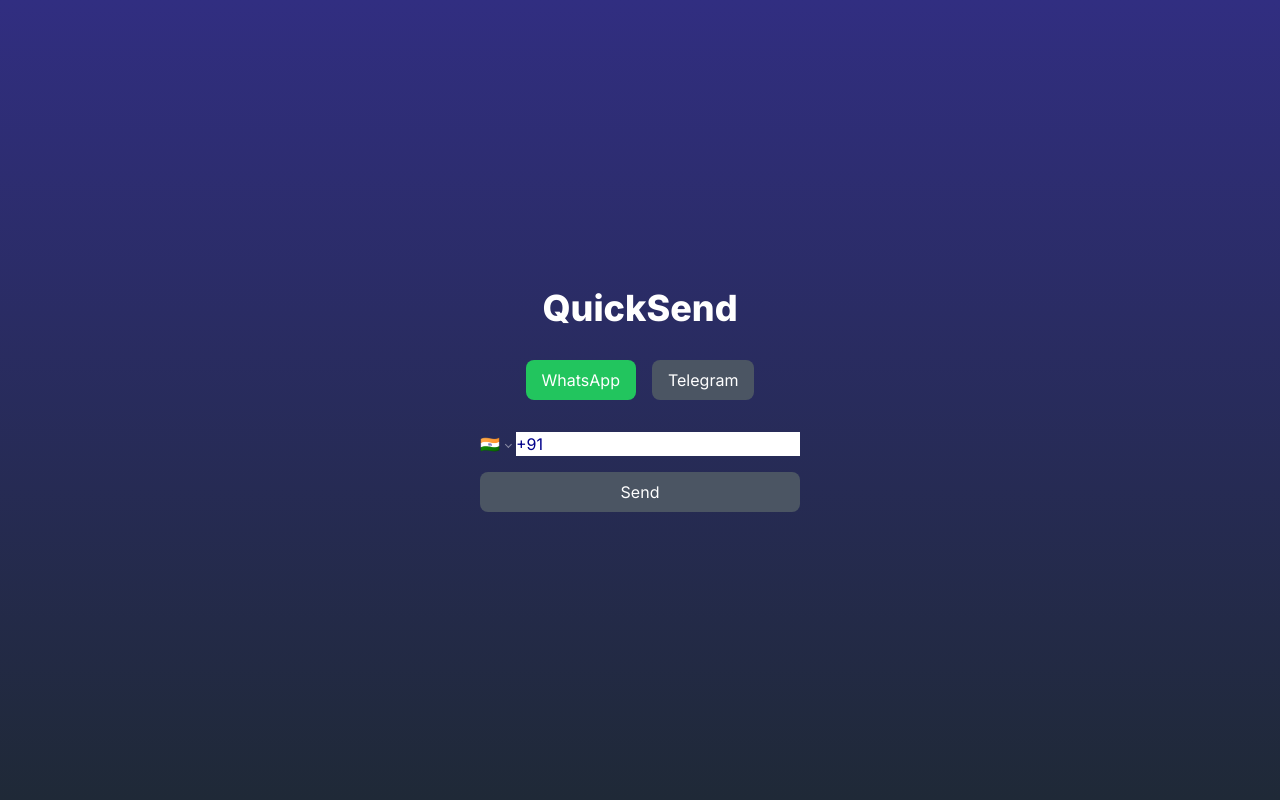
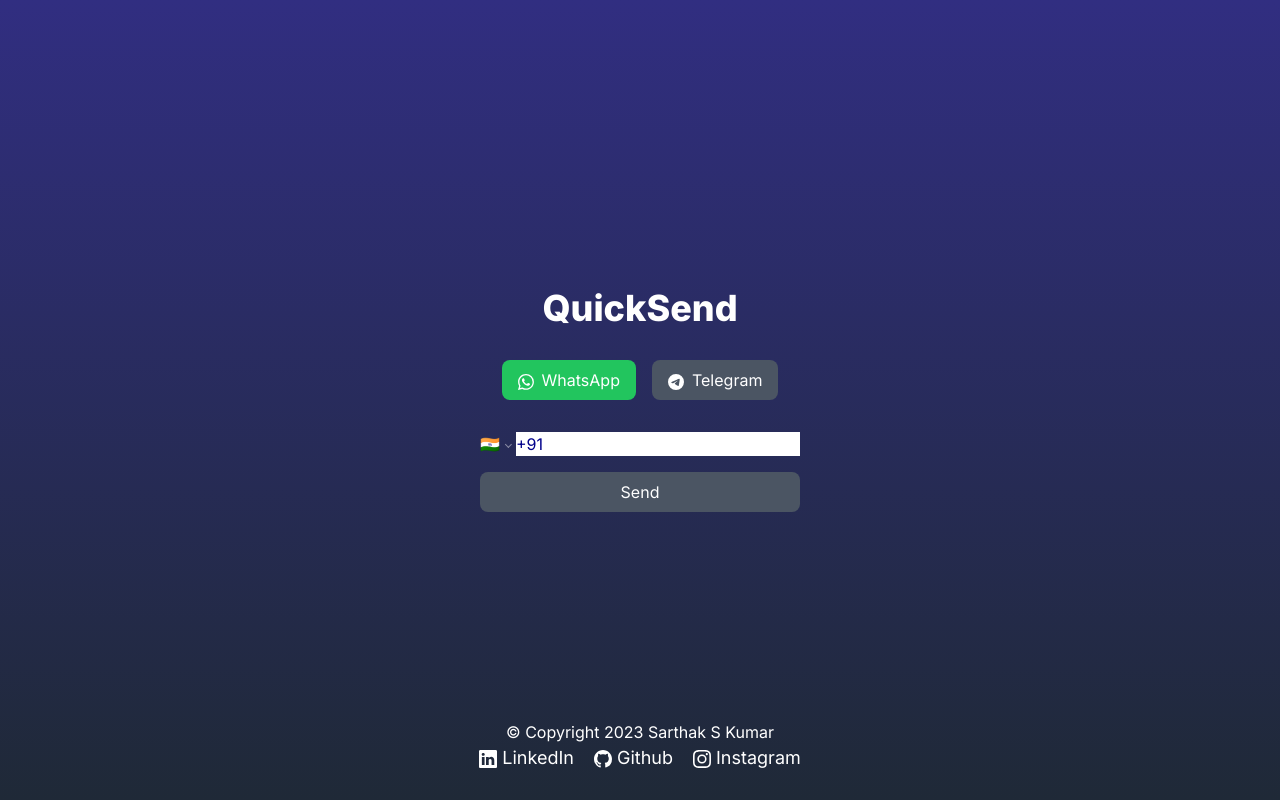
Before and after one commit to SarthakSKumar/QuickSend, a Next.js app: page / in a window 1280 px wide. Built offline with nearby package versions, Linux system fonts and the light colour scheme.

Commit message:
Add: icons and footer

```diff
--- a/package.json
+++ b/package.json
@@ -15,6 +15,7 @@
     "next": "13.5.4",
     "react": "18.2.0",
     "react-dom": "18.2.0",
+    "react-icons": "^4.11.0",
     "react-phone-number-input": "^3.3.6",
     "sass": "1.67.0",
     "typescript": "5.2.2"
--- a/src/app/page.js
+++ b/src/app/page.js
@@ -1,13 +1,14 @@
-"use client";
+'use client';
 
-import PhoneInput, { isValidPhoneNumber } from "react-phone-number-input";
-import { useState } from "react";
-import "react-phone-number-input/style.css"; // Import the CSS for PhoneInput
+import PhoneInput, { isValidPhoneNumber } from 'react-phone-number-input';
+import { useState } from 'react';
+import 'react-phone-number-input/style.css'; // Import the CSS for PhoneInput
+import { BsWhatsapp, BsTelegram, BsLinkedin, BsGithub, BsInstagram } from 'react-icons/bs';
 
 export default function Home() {
-  const [value, setValue] = useState("");
-  const [messenger, setMessenger] = useState("whatsapp");
-  const API_URL = messenger === "whatsapp" ? "https://wa.me" : "https://t.me";
+    const [value, setValue] = useState('');
+    const [messenger, setMessenger] = useState('whatsapp');
+    const API_URL = messenger === 'whatsapp' ? 'https://wa.me' : 'https://t.me';
 
     const handleMessengerChange = (newMessenger) => {
         setMessenger(newMessenger);
@@ -15,42 +16,40 @@
 
     const handleSendClick = () => {
         if (isValidPhoneNumber(value)) {
-      window.open(`${API_URL}/${value}`, "_blank");
+            window.open(`${API_URL}/${value}`, '_blank');
         }
     };
 
     return (
-    <main className="bg-gradient-to-b from-indigo-900 to-gray-800 min-h-screen flex flex-col items-center justify-center text-white">
-      <h1 className="text-4xl font-extrabold mb-8">QuickSend</h1>
-      <div className="mb-8">
+        <main className='bg-gradient-to-b from-indigo-900 to-gray-800 min-h-screen flex flex-col items-center justify-center text-white'>
+            <h1 className='text-4xl font-extrabold mb-8'>QuickSend</h1>
+            <div className='mb-8'>
                 <button
                     className={`${
-            messenger === "whatsapp"
-              ? "bg-green-500"
-              : "bg-gray-600 hover:bg-green-500"
+                        messenger === 'whatsapp' ? 'bg-green-500' : 'bg-gray-600 hover:bg-green-500'
                     } text-white px-4 py-2 rounded-lg`}
-          onClick={() => handleMessengerChange("whatsapp")}
+                    onClick={() => handleMessengerChange('whatsapp')}
                 >
+                    <BsWhatsapp className='inline-block mr-2' />
                     WhatsApp
                 </button>
                 <button
                     className={`${
-            messenger === "telegram"
-              ? "bg-blue-500"
-              : "bg-gray-600 hover:bg-blue-500"
+                        messenger === 'telegram' ? 'bg-blue-500' : 'bg-gray-600 hover:bg-blue-500'
                     } text-white px-4 py-2 rounded-lg ml-4`}
-          onClick={() => handleMessengerChange("telegram")}
+                    onClick={() => handleMessengerChange('telegram')}
                 >
+                    <BsTelegram className='inline-block mr-2' />
                     Telegram
                 </button>
             </div>
-      <div className="w-80">
+            <div className='w-80'>
                 <PhoneInput
                     classNames={{
-            countrySelect: "my-custom-country-select",
-            input: "my-custom-input",
+                        countrySelect: 'my-custom-country-select',
+                        input: 'my-custom-input',
                     }}
-          placeholder="Enter phone number"
+                    placeholder='Enter phone number'
                     countrySelectProps={{ unicodeFlags: true }}
                     value={value}
                     international
@@ -58,17 +57,15 @@
                         value
                             ? isValidPhoneNumber(value)
                                 ? undefined
-                : "Invalid phone number"
-              : "Phone number required"
+                                : 'Invalid phone number'
+                            : 'Phone number required'
                     }
                     onChange={setValue}
-          defaultCountry="IN"
+                    defaultCountry='IN'
                 />
                 <button
                     className={`${
-            isValidPhoneNumber(value)
-              ? "bg-blue-500 hover:bg-blue-600"
-              : "bg-gray-600"
+                        isValidPhoneNumber(value) ? 'bg-blue-500 hover:bg-blue-600' : 'bg-gray-600'
                     } text-white px-4 py-2 rounded-lg mt-4 w-full`}
                     onClick={handleSendClick}
                     disabled={!isValidPhoneNumber(value)}
@@ -76,6 +73,34 @@
                     Send
                 </button>
             </div>
+            <div className=' absolute bottom-0 w-full flex flex-col items-center p-5 justify-center '>
+                <p className=''>
+                    &copy; Copyright 2023{' '}
+                    <a
+                        href='https://github.com/SarthakSKumar/QuickSend'
+                        target='_blank'
+                    >
+                        Sarthak S Kumar
+                    </a>
+                </p>
+                <ul className=' flex gap-x-5 pb-2 text-sm sm:text-lg '>
+                    <li>
+                        <a href=''>
+                            <BsLinkedin className=' inline-block' /> LinkedIn
+                        </a>
+                    </li>
+                    <li>
+                        <a href=''>
+                            <BsGithub className=' inline-block' /> Github
+                        </a>
+                    </li>
+                    <li>
+                        <a href=''>
+                            <BsInstagram className=' inline-block' /> Instagram
+                        </a>
+                    </li>
+                </ul>
+            </div>
         </main>
     );
 }
```
Also changed, not shown: 1 other file (tests, documents, lock files or other folders). Lines whose indentation alone changed are shown as unchanged.
